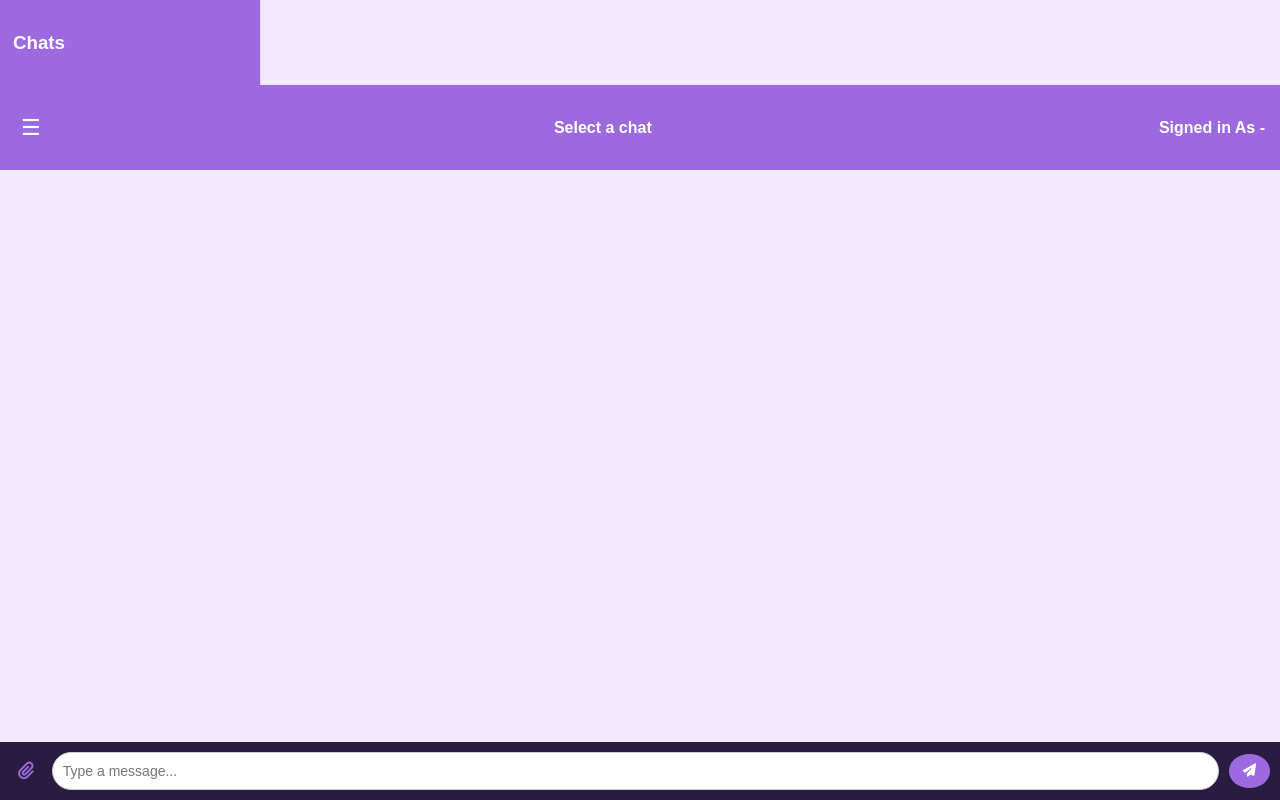
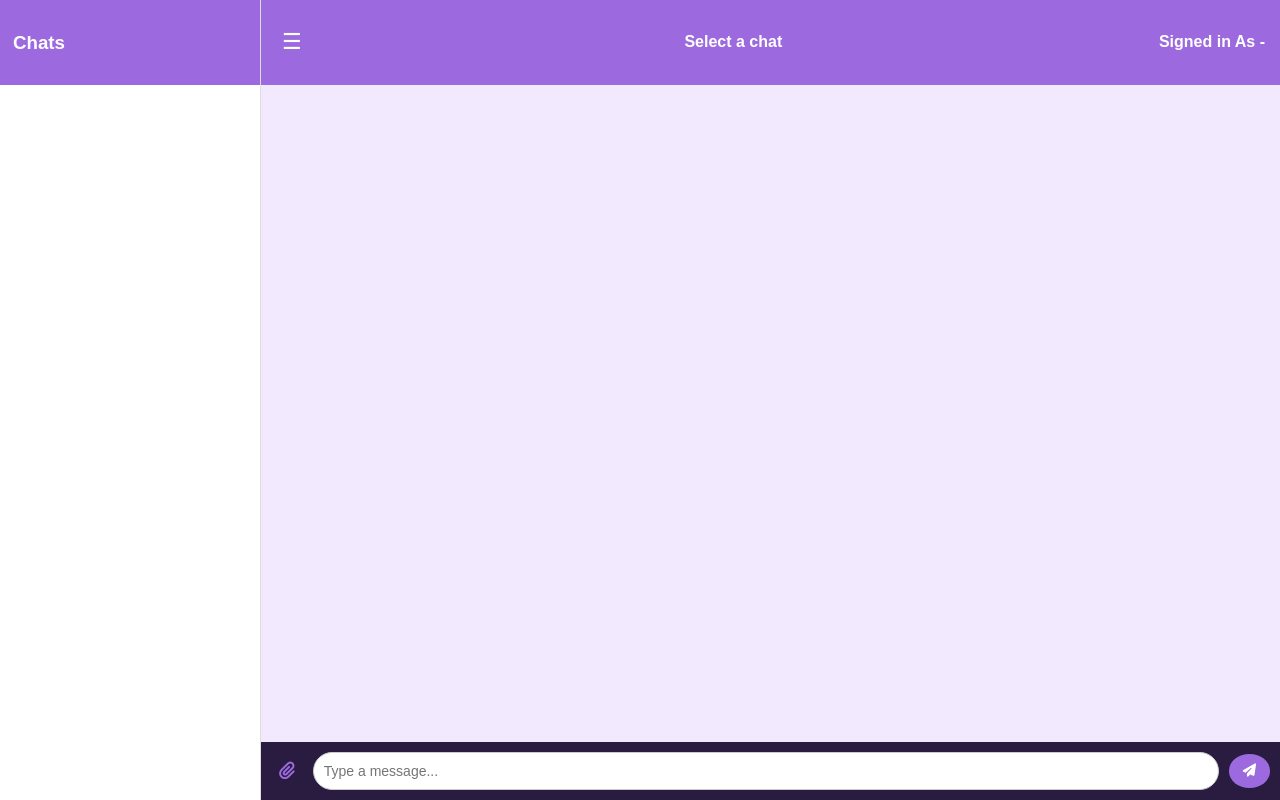
Before and after one commit to LeonBorne/Chat, a plain HTML site: page main.html in a window 1280 px wide. Drawn offline with Linux system fonts and the light colour scheme; no server answers.

Commit message:
Update style.css

```diff
--- a/style.css
+++ b/style.css
@@ -38,7 +38,7 @@ body {
   display: flex;
   height: 100vh;
   overflow: hidden;
-  flex-direction: column; /* ✅ helps stacking on mobile */
+  flex-direction: row; /* ✅ helps stacking on mobile */
 }
 
 /* Sidebar */
```
